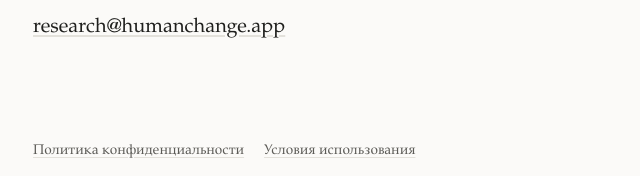
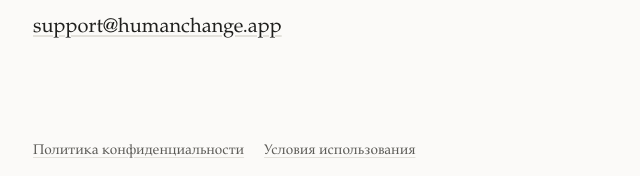
Before and after one commit to sergeyshneyder72/humanchange-site, a plain HTML site: page product/index.html in a window 1280 px wide. Shown: the part 920-1096 px from the top of the page, 311-951 px from the left. Drawn offline with Linux system fonts and the light colour scheme.

Commit message:
Use a dedicated support@ address on the consumer product page
Keeps customer/payment questions separate from research@, which stays
scoped to expert/researcher correspondence on the main site.

```diff
--- a/product/index.html
+++ b/product/index.html
@@ -27,7 +27,7 @@
     <section id="contact">
       <h2>Вопросы, оплата и возврат средств</h2>
       <p>По любым вопросам о продукте, оплате или возврате средств — напишите нам, ответим лично:</p>
-      <p class="contact-email"><a href="mailto:research@humanchange.app">research@humanchange.app</a></p>
+      <p class="contact-email"><a href="mailto:support@humanchange.app">support@humanchange.app</a></p>
     </section>
   </main>
 
```
